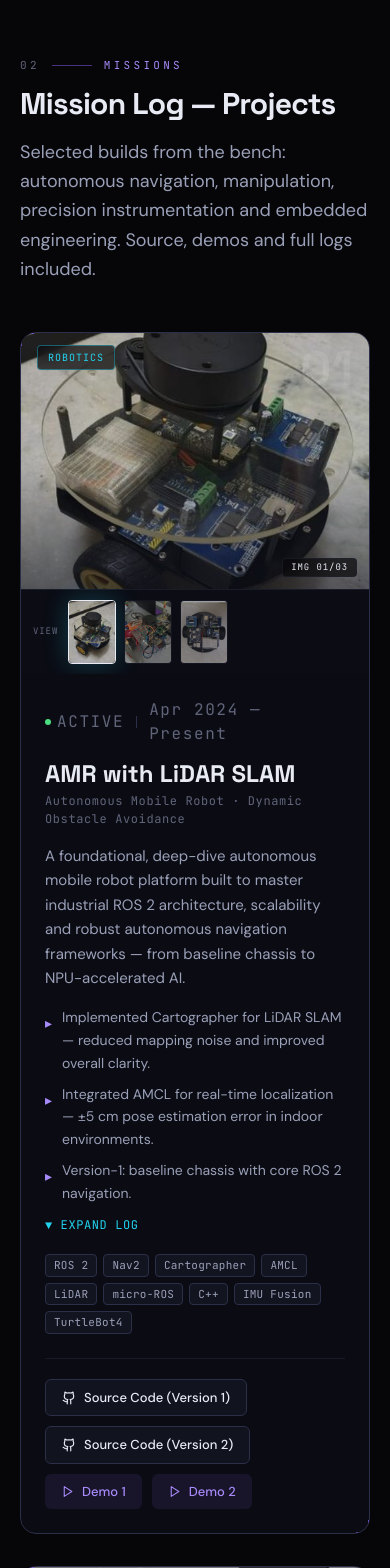
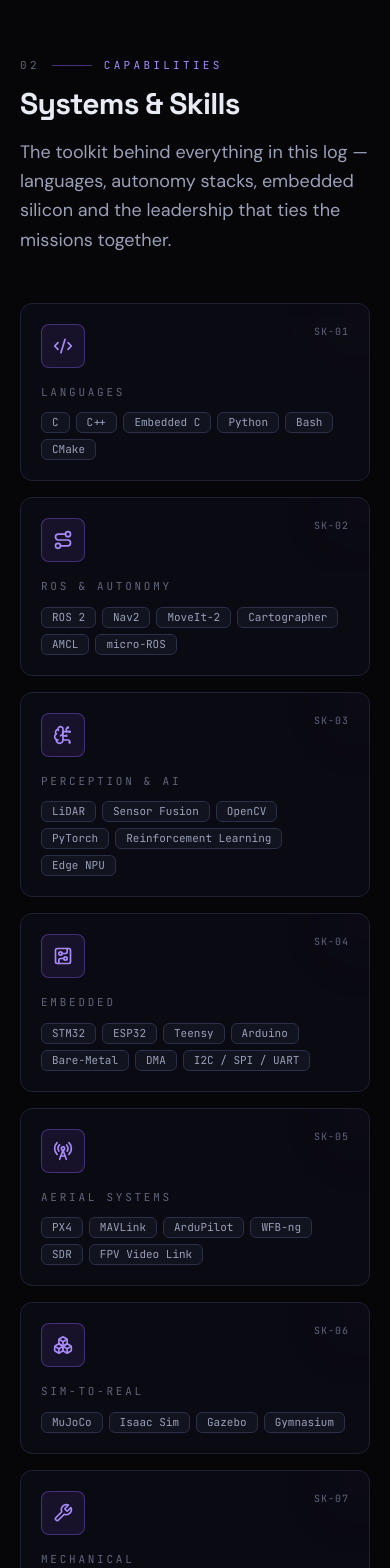
Before and after one commit to GradVizor/portfolio, a React (Vite) app: page / in a window 390 px wide. Shown: the part 4840-6408 px from the top of the page. Built offline with nearby package versions, Linux system fonts and the light colour scheme.

Commit message:
Add flight-deck Skills section with HUD capability cards
- New Skills section (02) between About and Projects with 8 capability card groups
- Skill chips render atomically so names never wrap mid-token
- Nav link added, section indices renumbered (Projects 03, Experience 04, Contact 05)

```diff
--- a/src/App.tsx
+++ b/src/App.tsx
@@ -5,6 +5,7 @@ import Footer from "./components/Footer";
 import Hero from "./components/Hero";
 import Navbar from "./components/Navbar";
 import Projects from "./components/Projects";
+import Skills from "./components/Skills";
 import Starfield from "./components/Starfield";
 
 export default function App() {
@@ -28,6 +29,7 @@ export default function App() {
       <main className="relative z-10">
         <Hero />
         <About />
+        <Skills />
         <Projects />
         <Experience />
         <Contact />
--- a/src/components/Contact.tsx
+++ b/src/components/Contact.tsx
@@ -7,7 +7,7 @@ import SectionHeading from "./SectionHeading";
 export default function Contact() {
   return (
     <section id="contact" className="relative mx-auto max-w-[1360px] px-5 py-24 sm:px-8">
-      <SectionHeading index="04" kicker="UPLINK" title="Establish Contact">
+      <SectionHeading index="05" kicker="UPLINK" title="Establish Contact">
         Open to robotics, embedded systems and autonomy roles — plus collaborations on
         serious engineering problems.
       </SectionHeading>
--- a/src/components/Experience.tsx
+++ b/src/components/Experience.tsx
@@ -14,7 +14,7 @@ export default function Experience() {
     <section id="experience" className="relative border-y border-line/60 bg-base-2/40">
       <div className="bg-grid absolute inset-0 opacity-40" aria-hidden />
       <div className="relative mx-auto max-w-[1360px] px-5 py-24 sm:px-8">
-        <SectionHeading index="03" kicker="TRACK RECORD" title="Deployment History">
+        <SectionHeading index="04" kicker="TRACK RECORD" title="Deployment History">
           Industry experience leading autonomy work, and the competition record that came with it.
         </SectionHeading>
 
--- a/src/components/Navbar.tsx
+++ b/src/components/Navbar.tsx
@@ -4,6 +4,7 @@ import { useEffect, useState } from "react";
 
 const LINKS = [
   { id: "about", label: "About" },
+  { id: "skills", label: "Skills" },
   { id: "projects", label: "Projects" },
   { id: "experience", label: "Experience" },
   { id: "contact", label: "Contact" },
--- a/src/components/Projects.tsx
+++ b/src/components/Projects.tsx
@@ -8,7 +8,7 @@ export default function Projects() {
 
   return (
     <section id="projects" className="relative mx-auto max-w-[1360px] px-5 py-24 sm:px-8">
-      <SectionHeading index="02" kicker="MISSIONS" title="Mission Log — Projects">
+      <SectionHeading index="03" kicker="MISSIONS" title="Mission Log — Projects">
         Selected builds from the bench: autonomous navigation, manipulation, precision
         instrumentation and embedded engineering. Source, demos and full logs included.
       </SectionHeading>
--- /dev/null
+++ b/src/components/Skills.tsx
@@ -0,0 +1,70 @@
+import {
+  Boxes,
+  BrainCircuit,
+  CircuitBoard,
+  Code2,
+  RadioTower,
+  Route,
+  Users,
+  Wrench,
+} from "lucide-react";
+import type { LucideIcon } from "lucide-react";
+import { skillGroups } from "../data/skills";
+import Reveal from "./Reveal";
+import SectionHeading from "./SectionHeading";
+
+const groupIcons: Record<string, LucideIcon> = {
+  languages: Code2,
+  autonomy: Route,
+  perception: BrainCircuit,
+  embedded: CircuitBoard,
+  aerial: RadioTower,
+  sim2real: Boxes,
+  mechanical: Wrench,
+  leadership: Users,
+};
+
+export default function Skills() {
+  return (
+    <section id="skills" className="relative mx-auto max-w-[1360px] px-5 py-24 sm:px-8">
+      <SectionHeading index="02" kicker="CAPABILITIES" title="Systems & Skills">
+        The toolkit behind everything in this log — languages, autonomy stacks, embedded
+        silicon and the leadership that ties the missions together.
+      </SectionHeading>
+
+      <div className="grid gap-4 sm:grid-cols-2 lg:grid-cols-4">
+        {skillGroups.map((group, i) => {
+          const Icon = groupIcons[group.id];
+          return (
+            <Reveal key={group.id} delay={i * 0.08} className="h-full">
+              <div className="group relative h-full overflow-hidden rounded-xl border border-line bg-surface/70 p-5 transition-all hover:-translate-y-1 hover:border-violet/50 hover:shadow-glow-violet">
+                <div className="flex items-start justify-between">
+                  <span className="grid size-11 place-items-center rounded-lg border border-violet/40 bg-violet/10 text-violet-soft">
+                    <Icon size={20} />
+                  </span>
+                  <span className="font-mono text-[10px] tracking-widest text-ink-faint">
+                    SK-{String(i + 1).padStart(2, "0")}
+                  </span>
+                </div>
+                <p className="mt-4 font-mono text-[11px] tracking-[0.25em] text-ink-faint">
+                  {group.category}
+                </p>
+                <div className="mt-3 flex flex-wrap gap-1.5">
+                  {group.skills.map((skill) => (
+                    <span
+                      key={skill}
+                      className="rounded-md border border-line-bright bg-surface-2 px-2.5 py-1 font-mono text-[11px] leading-none text-ink-dim transition-colors group-hover:border-violet/40"
+                    >
+                      {skill}
+                    </span>
+                  ))}
+                </div>
+                <span className="absolute -right-6 -top-6 size-16 rounded-full bg-violet/10 blur-2xl opacity-60 transition-opacity group-hover:opacity-100" />
+              </div>
+            </Reveal>
+          );
+        })}
+      </div>
+    </section>
+  );
+}
--- /dev/null
+++ b/src/data/skills.ts
@@ -0,0 +1,48 @@
+export interface SkillGroup {
+  id: string;
+  category: string;
+  skills: string[];
+}
+
+export const skillGroups: SkillGroup[] = [
+  {
+    id: "languages",
+    category: "LANGUAGES",
+    skills: ["C", "C++", "Embedded C", "Python", "Bash", "CMake"],
+  },
+  {
+    id: "autonomy",
+    category: "ROS & AUTONOMY",
+    skills: ["ROS 2", "Nav2", "MoveIt-2", "Cartographer", "AMCL", "micro-ROS"],
+  },
+  {
+    id: "perception",
+    category: "PERCEPTION & AI",
+    skills: ["LiDAR", "Sensor Fusion", "OpenCV", "PyTorch", "Reinforcement Learning", "Edge NPU"],
+  },
+  {
+    id: "embedded",
+    category: "EMBEDDED",
+    skills: ["STM32", "ESP32", "Teensy", "Arduino", "Bare-Metal", "DMA", "I2C / SPI / UART"],
+  },
+  {
+    id: "aerial",
+    category: "AERIAL SYSTEMS",
+    skills: ["PX4", "MAVLink", "ArduPilot", "WFB-ng", "SDR", "FPV Video Link"],
+  },
+  {
+    id: "sim2real",
+    category: "SIM-TO-REAL",
+    skills: ["MuJoCo", "Isaac Sim", "Gazebo", "Gymnasium"],
+  },
+  {
+    id: "mechanical",
+    category: "MECHANICAL",
+    skills: ["Fusion 360", "SolidWorks", "Mechanical Design", "Prototyping", "3D Printing"],
+  },
+  {
+    id: "leadership",
+    category: "LEADERSHIP & TOOLS",
+    skills: ["Git", "Linux", "Team Leadership", "Mentoring", "Workshops"],
+  },
+];
```
